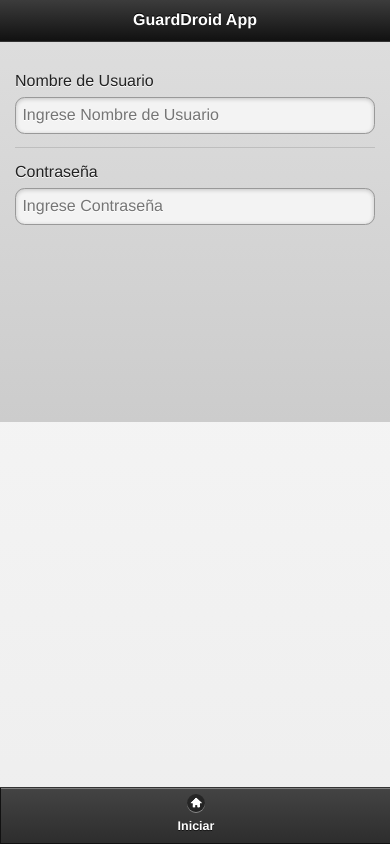
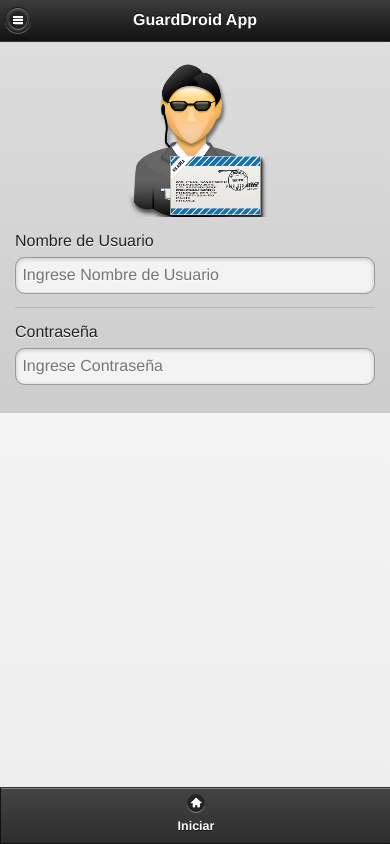
Before and after one commit to emersonhv/GuardDroidApp, a plain HTML site: page index.html in a window 390 px wide. Drawn offline with Linux system fonts and the light colour scheme; some packages are replaced by stand-ins of ours.

Commit message:
Commit #2

```diff
--- a/index.html
+++ b/index.html
@@ -20,13 +20,62 @@
 		<script type="text/javascript" src="js/cordova.js"></script>
 		<!-- <script type="text/javascript" src="js/barcodescanner.js"></script>
 		<script type="text/javascript" src="js/childbrowser.js"></script>-->
+		<style type="text/css">
+			#logo {
+			    background:url(img/logo.png) no-repeat center top; /* 170px x 200px */
+			    position:relative;
+			    left:50%;
+    			top:50%;
+    			height:60px;                   /* text area height */
+			    width:225px;                   /* text area width */
+			    text-align:center;
+			    padding:110px 0px 0px 0px;     /* image height is 200px (bottom 20px are overlapped with text) */
+			    margin:-10px 0px 0px -112px;  /* offset vertical: half of image height and text area height */
+			}
+			@media all and (max-width: 35em) {
+			    .my-breakpoint .ui-block-a,
+			    .my-breakpoint .ui-block-b,
+			    .my-breakpoint .ui-block-c,
+			    .my-breakpoint .ui-block-d,
+			    .my-breakpoint .ui-block-e {
+			        width: 100%;
+			        float:none;
+			    }
+			}
+		</style>
 	</head>
 	<body>
 		<div data-role="page" id="firts-page">
+			<div data-role="panel" id="mypanel" data-theme="a">
+			    <ul data-role="listview" data-icon="false">
+			    	<li data-role="list-divider" data-theme="a">Menu App</li>
+			    	<li>
+			    		<a href="#" data-theme="b">Item 1</a>
+			    	</li>
+			    	<li>
+			    		<a href="#" data-theme="b">Item 2</a>
+			    	</li>
+			    	<li>
+			    		<a href="#" data-theme="b">Item 3</a>
+			    	</li>
+			    	<li>
+			    		<a href="#" data-theme="b">Item 4</a>
+			    	</li>
+			    	<li>
+			    		<a href="#" data-theme="b">Item 5</a>
+			    	</li>
+			    </ul>
+			</div><!-- /panel -->
 			<div data-role="header" data-position="fixed">
+				<a href="#mypanel" data-theme="a" data-icon="bars" data-shadow="true" data-iconpos="notext">MENU</a>
 				<h1 class="ui-title" aria-level="1">GuardDroid App</h1>
 			</div>
-			<div data-role="content" data-theme="b" style="height: 350px;">
+			<div data-role="content" data-theme="b" style="max-height:100%;">
+				<div class="ui-grid-a my-breakpoint">
+				    <div class="ui-block-a">
+				    	<div id="logo"></div>
+				    </div>
+				    <div class="ui-block-b">
 				    	<form action="">
 				            <div data-role="fieldcontain">
 				                <label for="name_user">
@@ -43,6 +92,8 @@
 				                value="" type="password">
 				            </div>
 				        </form>
+				    </div>
+				</div><!-- /grid-a -->
 			</div>
 			<div data-role="footer" data-position="fixed" class="ui-footer ui-bar-a ui-footer-fixed slideup" role="contentinfo">
 				<div data-role="navbar" class="ui-navbar ui-mini" role="navigation">
```
Lines whose indentation alone changed are shown as unchanged.
